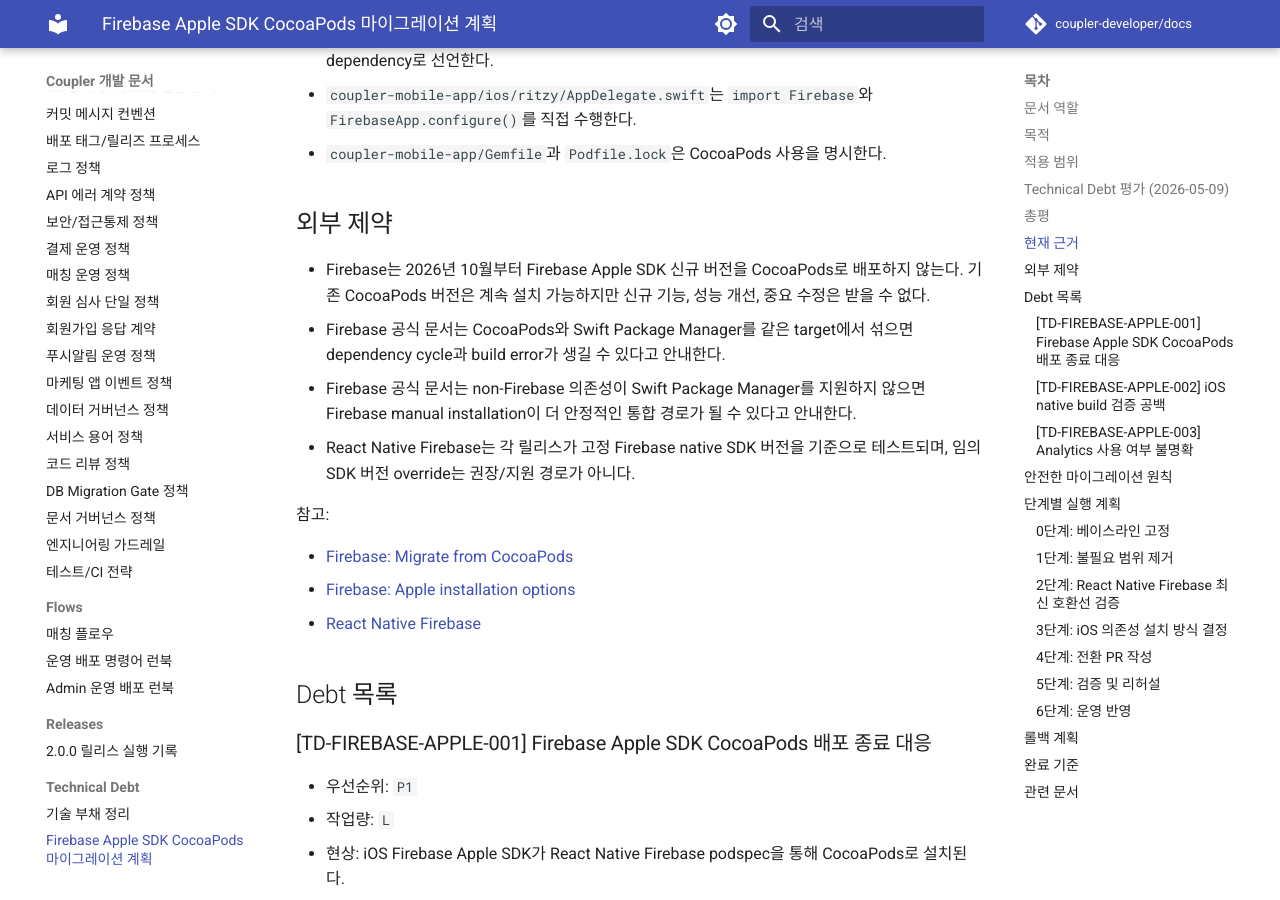
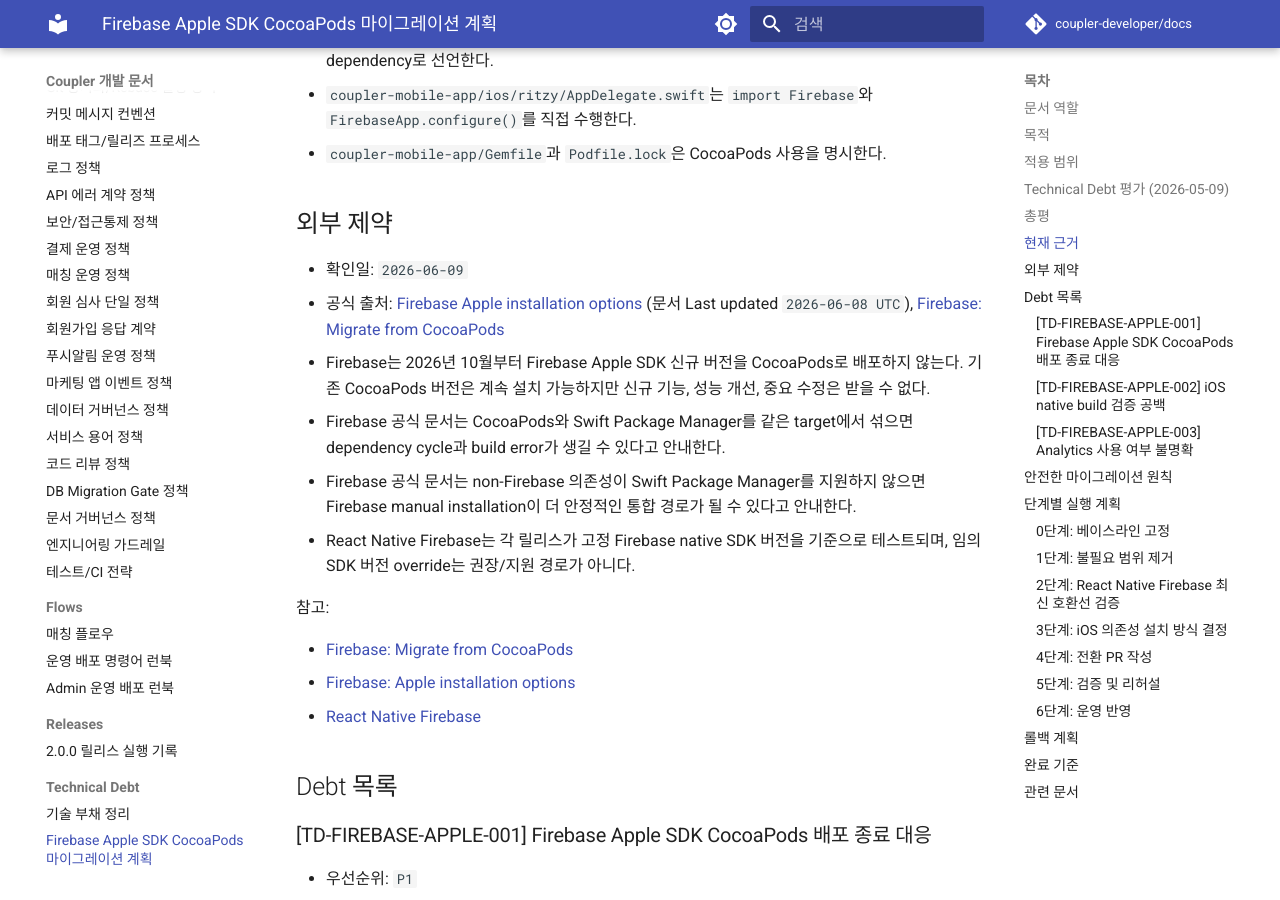
Before and after one commit to coupler-developer/docs, an MkDocs documentation site: the page built from content/technical-debt/firebase-apple-sdk-cocoapods-migration-plan.md, in a window 1280 px wide and 900 px high, scrolled down 1383 px. Built offline with MkDocs 1.6.1 and Material for MkDocs 9.7.7, drawn with Linux system fonts in a browser that asks for light colours; comment, search, counter and statistics services are not loaded.

Commit message:
docs: 외부 정책 출처 확인일 기록
Changes:
- Firebase Apple SDK CocoaPods 전환 계획에 공식 출처와 확인일 추가
- iOS SDK/Xcode 업로드 기준 부채 항목에 Apple 공식 출처와 확인일 추가

Tests:
- yarn --cwd docs validate:docs 통과

```diff
--- a/content/technical-debt/firebase-apple-sdk-cocoapods-migration-plan.md
+++ b/content/technical-debt/firebase-apple-sdk-cocoapods-migration-plan.md
@@ -36,6 +36,8 @@
 
 ## 외부 제약
 
+- 확인일: `2026-06-09`
+- 공식 출처: [Firebase Apple installation options](https://firebase.google.com/docs/ios/installation-methods) (문서 Last updated `2026-06-08 UTC`), [Firebase: Migrate from CocoaPods](https://firebase.google.com/docs/ios/cocoapods-deprecation)
 - Firebase는 2026년 10월부터 Firebase Apple SDK 신규 버전을 CocoaPods로 배포하지 않는다. 기존 CocoaPods 버전은 계속 설치 가능하지만 신규 기능, 성능 개선, 중요 수정은 받을 수 없다.
 - Firebase 공식 문서는 CocoaPods와 Swift Package Manager를 같은 target에서 섞으면 dependency cycle과 build error가 생길 수 있다고 안내한다.
 - Firebase 공식 문서는 non-Firebase 의존성이 Swift Package Manager를 지원하지 않으면 Firebase manual installation이 더 안정적인 통합 경로가 될 수 있다고 안내한다.
```
Also changed, not shown: content/technical-debt/technical-debt.md (+1 -0 lines).
